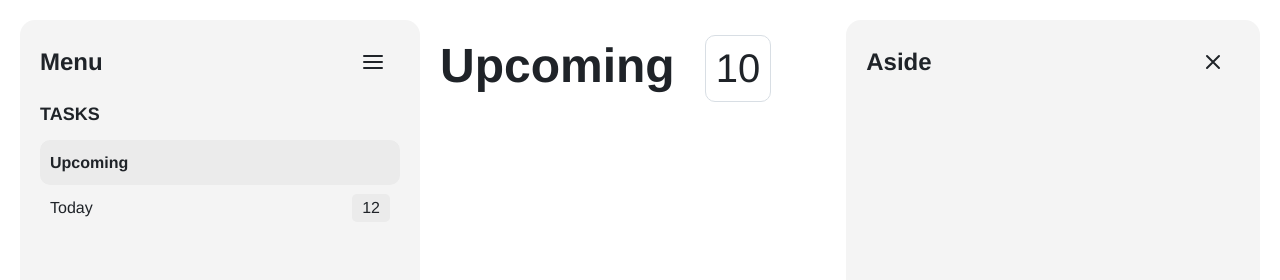
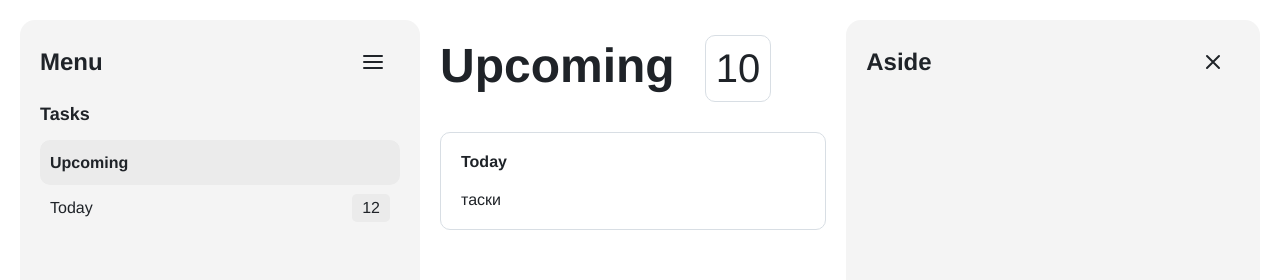
Before and after one commit to DanilChugaev/todo, a Vue app: page / in a window 1280 px wide. Both pictures are taken after a click on the button 67 px from the left and 62 px from the top of the page. Shown: the top 280 px of the page. Built offline with nearby package versions, Linux system fonts and the light colour scheme.

Commit message:
add task container

```diff
--- a/src/components/layout/layout-menu.vue
+++ b/src/components/layout/layout-menu.vue
@@ -18,7 +18,7 @@
     <div class="layout-menu__content">
       <ui-list
         class="layout-menu__list"
-        title="tasks"
+        title="Tasks"
         :items="tasksLinks"
       />
     </div>
--- /dev/null
+++ b/src/components/layout/layout-task-container.vue
@@ -0,0 +1,30 @@
+<template>
+  <div class="layout-task-container">
+    <h4 class="layout-task-container__title">{{ title }}</h4>
+
+    <div class="layout-task-container__list">
+      <slot></slot>
+    </div>
+  </div>
+</template>
+
+<script lang="ts" setup>
+defineProps({
+  title: {
+    type: String,
+    required: true,
+  },
+});
+</script>
+
+<style lang="scss" scoped>
+.layout-task-container {
+  padding: var(--spacer-d);
+  border: 1px solid var(--color-border);
+  border-radius: var(--border-radius-b);
+
+  &__title {
+    margin-bottom: var(--spacer-d);
+  }
+}
+</style>
--- a/src/components/ui/components/list-wrapper.vue
+++ b/src/components/ui/components/list-wrapper.vue
@@ -24,7 +24,6 @@ defineProps({
 .list-wrapper {
   &__title {
     font-size: 18px;
-    text-transform: uppercase;
     margin-bottom: var(--spacer-c);
   }
 }
--- a/src/pages/upcoming.vue
+++ b/src/pages/upcoming.vue
@@ -1,11 +1,16 @@
 <template>
   <div class="upcoming">
     <layout-header title="Upcoming" :counter="10"/>
+
+    <layout-task-container title="Today">
+      таски
+    </layout-task-container>
   </div>
 </template>
 
 <script lang="ts" setup>
 import LayoutHeader from '~/components/layout/layout-header.vue';
+import LayoutTaskContainer from '~/components/layout/layout-task-container.vue';
 </script>
 
 <style scoped lang="scss">
```
